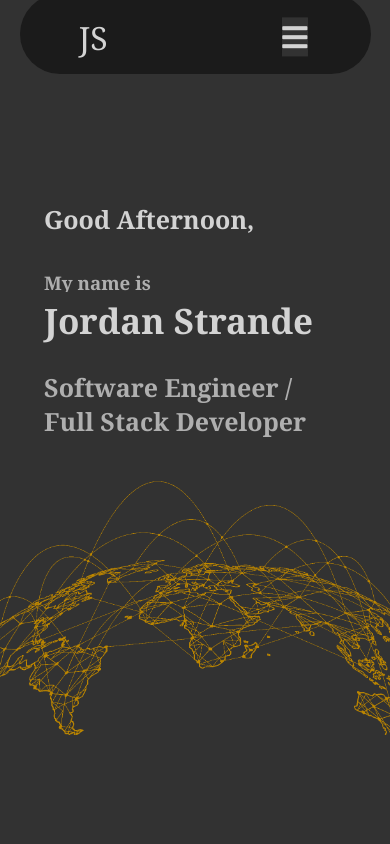
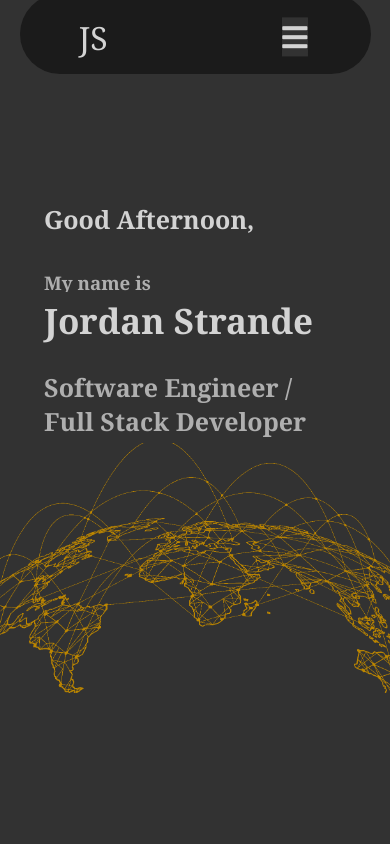
Before and after one commit to jstrande99/jstrande-react, a React (Create React App) app: page / in a window 390 px wide. Shown: the top 844 px of the page. Built offline with nearby package versions, Linux system fonts and the light colour scheme; some icons are missing.

Commit message:
Reorganized structure

```diff
--- a/src/Pages/Home.js
+++ b/src/Pages/Home.js
@@ -1,7 +1,7 @@
 import React from 'react';
 // import { Link } from 'react-router-dom';
 import '../App.css';
-import './Home.css';
+import './Style/Home.css';
 import worlds from './images/world-connected.png';
 // import Popup from 'reactjs-popup';
 import Work from './Work.js';
--- a/src/Pages/Languages.js
+++ b/src/Pages/Languages.js
@@ -1,4 +1,4 @@
-import './Languages.css';
+import './Style/Languages.css';
 
 export default function Languages(){
     return(
--- a/src/Pages/Home.css
+++ b/src/Pages/Style/Home.css
@@ -16,9 +16,9 @@
     position: absolute;
     z-index: 0;
     object-fit: fill;
-    top: 10vh;
+    top: 5vh;
     left: -2.5rem;
-    width: 120%;
+    width: 120vw;
 }
 .timeOfDay{
     font-size: 25px;
@@ -57,11 +57,6 @@
 
 @media screen and (max-width: 960px) {
     .homeImg{
-        position: absolute;
-        z-index: 0;
-        object-fit: fill;
-        top: 40vh;
-        left: -2.5rem;
-        width: 120%;
+        top: 35vh;
     }
 }
--- a/src/Pages/Work.js
+++ b/src/Pages/Work.js
@@ -1,6 +1,6 @@
 import React from 'react';
 import Popup from 'reactjs-popup';
-import './Work.css';
+import './Style/Work.css';
 export default function Work(){
 
     return (
```
Also changed, not shown: src/Pages/Style/Languages.css (renamed from src/Pages/Languages.css), src/Pages/Style/Work.css (renamed from src/Pages/Work.css).
